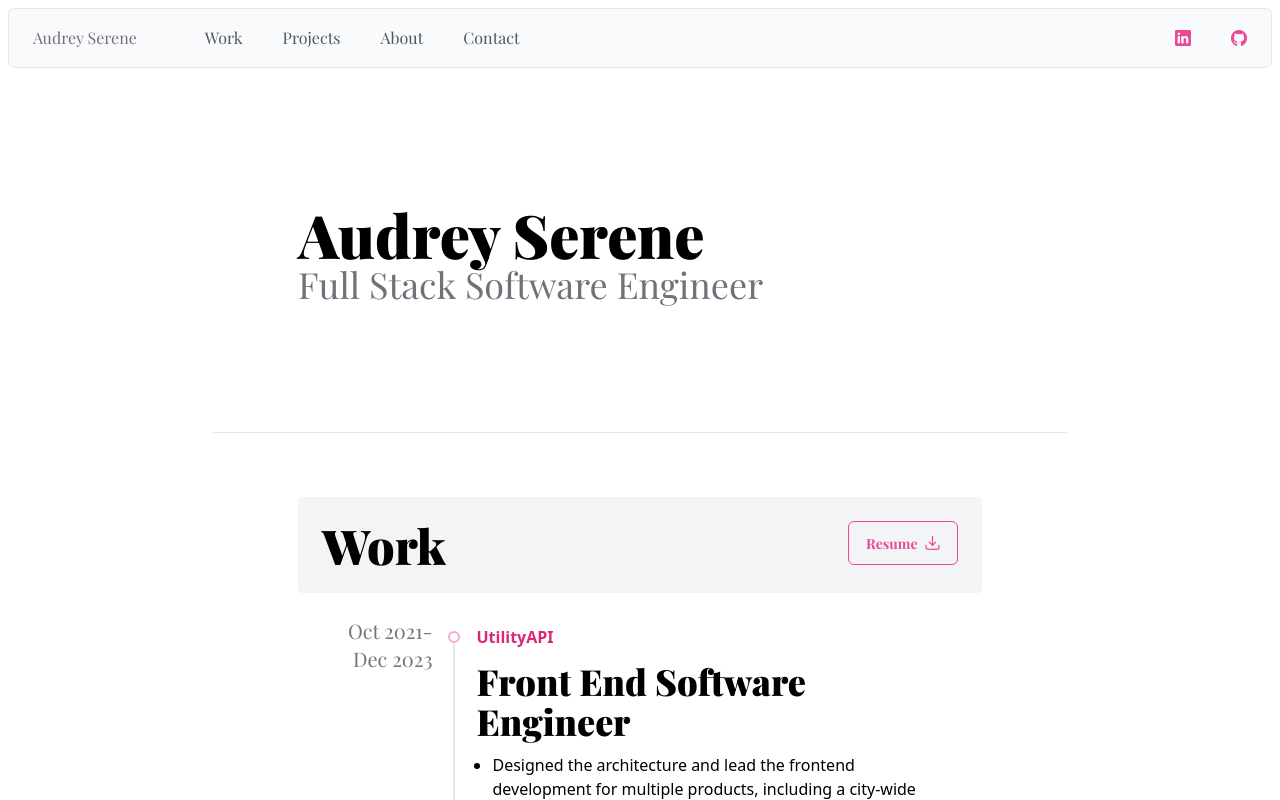
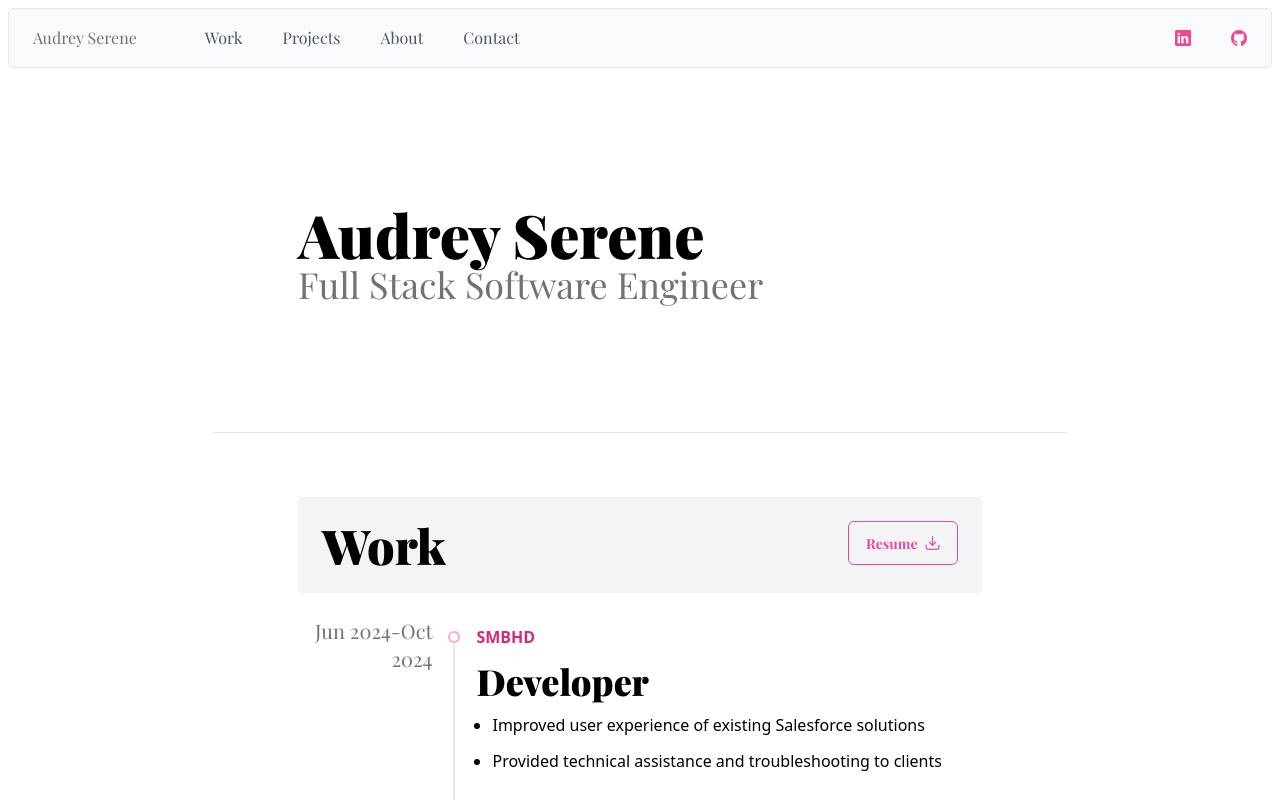
Before and after one commit to audse/audse.github.io, a React (Vite) app: page / in a window 1280 px wide. Shown: the top 800 px of the page. Built offline with nearby package versions, Linux system fonts and the light colour scheme; a web font is replaced by a local one.

Commit message:
Update job history

```diff
--- /dev/null
+++ b/src/assets/jobs/smbhd.json
@@ -0,0 +1,12 @@
+{
+    "title": "Developer",
+    "company": "SMBHD",
+    "dates": [
+        "06/01/24",
+        "10/01/24"
+    ],
+    "description": [
+        "Improved user experience of existing Salesforce solutions",
+        "Provided technical assistance and troubleshooting to clients"
+    ]
+}
--- a/src/components/Work.tsx
+++ b/src/components/Work.tsx
@@ -4,6 +4,7 @@ import { Timeline } from 'primereact/timeline'
 import { Badge } from 'primereact/badge'
 import { Button } from 'primereact/button'
 
+import smbhdJob from '../assets/jobs/smbhd.json'
 import utilityApiJob from '../assets/jobs/utilityapi.json'
 import freelanceAnimationJob from '../assets/jobs/freelance-animation.json'
 import webTutorJob from '../assets/jobs/web-tutor.json'
@@ -23,6 +24,7 @@ function fmtJobDate(date: string): string {
 }
 
 const jobs: JobProps[] = [
+    smbhdJob,
     utilityApiJob,
     freelanceAnimationJob,
     webTutorJob
```
Also changed, not shown: 1 other file (tests, documents, lock files or other folders).
